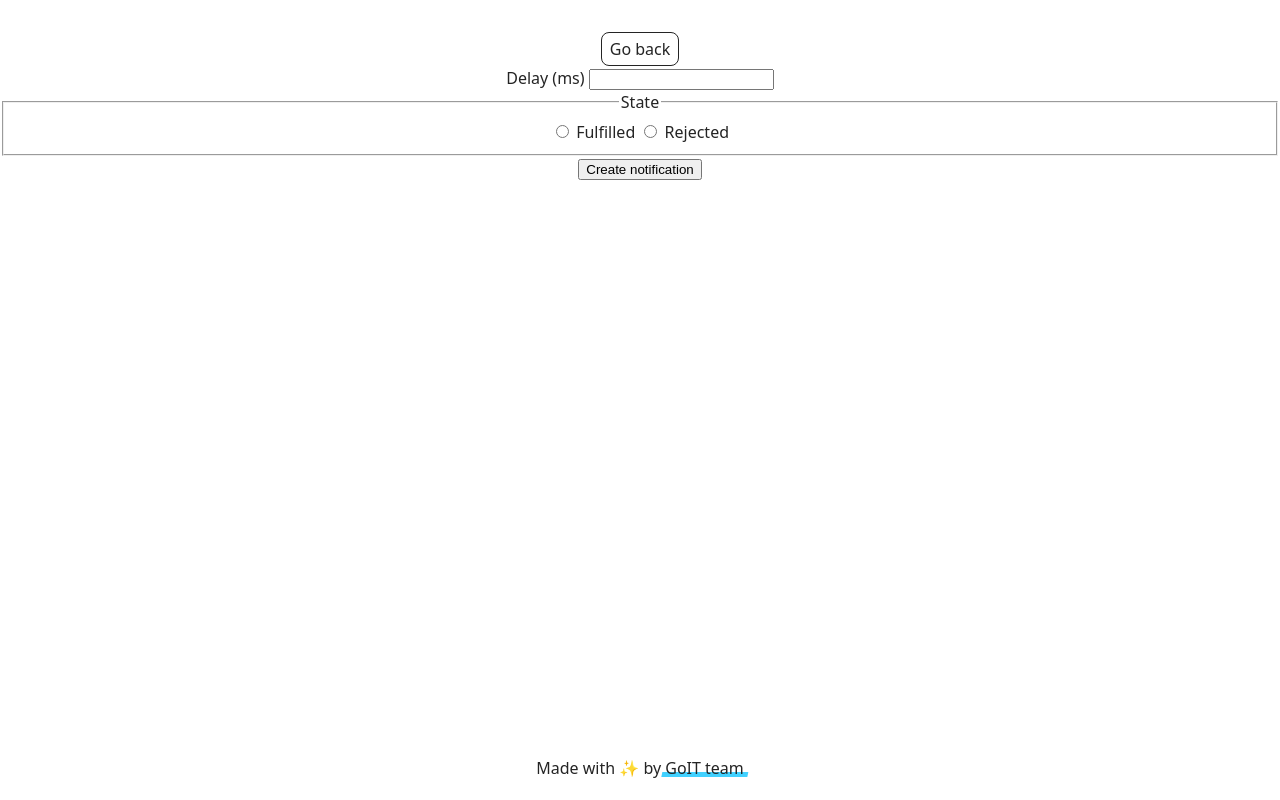
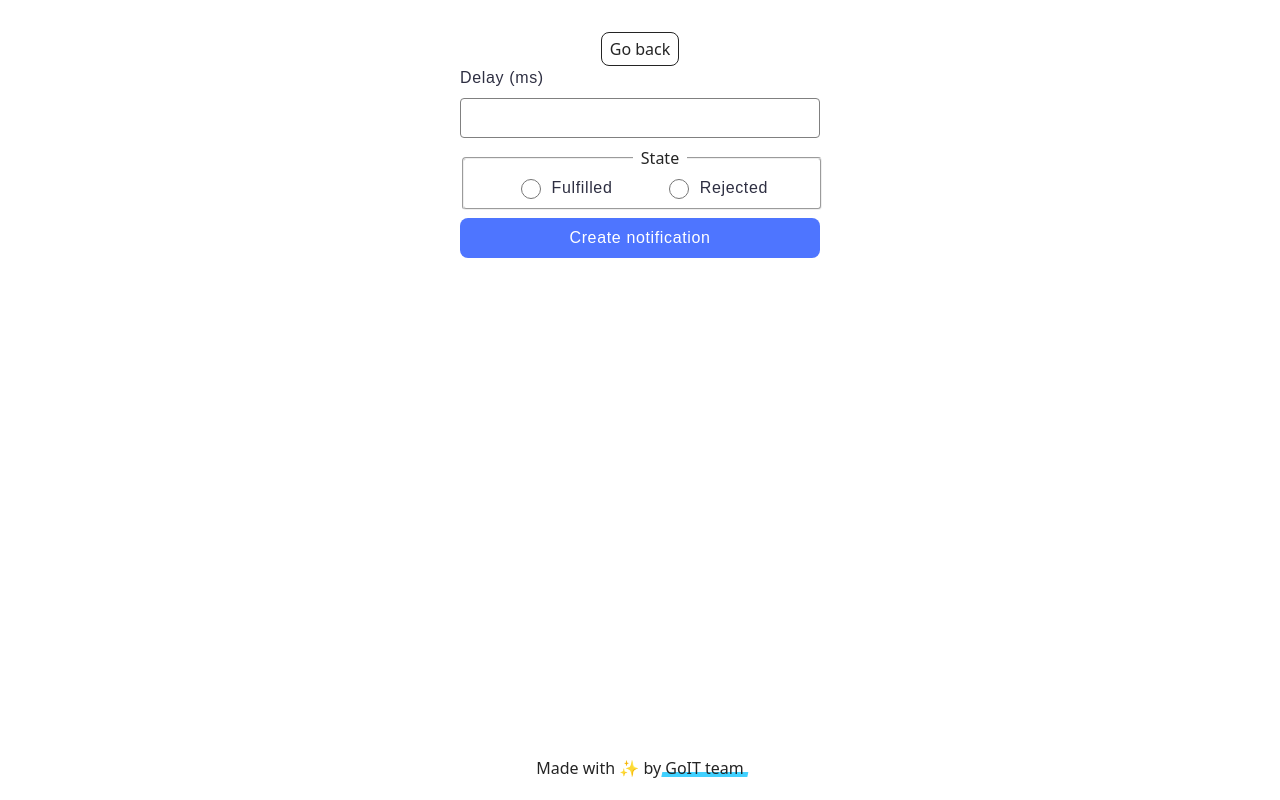
Before and after one commit to Anna-Smyrnova/goit-js-hw-10, a website built with Vite: page src/2-snackbar.html in a window 1280 px wide. Built offline with nearby package versions, Linux system fonts and the light colour scheme.

Commit message:
done task #2 HW10

```diff
--- a/src/2-snackbar.html
+++ b/src/2-snackbar.html
@@ -4,7 +4,7 @@
     <meta charset="UTF-8" />
     <meta http-equiv="X-UA-Compatible" content="IE=edge" />
     <meta name="viewport" content="width=device-width, initial-scale=1.0" />
-    <title>Page 3</title>
+    <title>Snackbar</title>
     <link rel="stylesheet" href="./css/styles.css" />
   </head>
   <body>
@@ -30,7 +30,7 @@
           </label>
         </fieldset>
 
-        <button type="submit">Create notification</button>
+        <button class="snackbar-btn" type="submit">Create notification</button>
       </form>
     </main>
 
--- a/src/css/2-snackbar.css
+++ b/src/css/2-snackbar.css
@@ -0,0 +1,87 @@
+*,
+*::before,
+*::after {
+  box-sizing: border-box;
+}
+.form {
+  display: flex;
+  flex-direction: column;
+  gap: 8px;
+  width: 360px;
+  margin: 0px auto;
+}
+.form label {
+  display: flex;
+  flex-direction: column;
+  align-items: start;
+  gap: 8px;
+  font-family: 'Montserrat', sans-serif;
+  font-weight: 400;
+  font-size: 16px;
+  line-height: 1.5;
+  letter-spacing: 0.04em;
+  color: #2e2f42;
+}
+.form label input {
+  border: 1px solid #808080;
+  border-radius: 4px;
+  width: 360px;
+  height: 40px;
+  padding-left: 16px;
+}
+.form label input:focus-visible {
+  border: 1px solid #4e75ff;
+}
+.form fieldset {
+  display: flex;
+  flex-direction: row;
+  align-items: flex-start;
+  gap: 48px;
+  padding-left: 48px;
+  width: 360px;
+  height: 64px;
+  border-radius: 4px;
+  stroke-width: 1px;
+  stroke: #808080;
+}
+
+.form fieldset legend {
+  padding: 0 8px;
+  white-space: nowrap;
+}
+.form fieldset label {
+  display: flex;
+  flex-direction: row;
+  justify-content: center;
+  width: 104px;
+  height: 32px;
+  font-family: 'Montserrat', sans-serif;
+  font-weight: 400;
+  font-size: 16px;
+  line-height: 1.5;
+  color: #2e2f42;
+}
+.form fieldset label input {
+  border: 1px solid #757575;
+  border-radius: 14px;
+  width: 20px;
+  height: 20px;
+}
+.snackbar-btn {
+  border-radius: 8px;
+  padding: 8px 16px;
+  width: 360px;
+  height: 40px;
+  border: none;
+  background: #4e75ff;
+  font-weight: 500;
+  font-size: 16px;
+  line-height: 1.5;
+  letter-spacing: 0.04em;
+  color: #fff;
+}
+
+.snackbar-btn:hover,
+.snackbar-btn:active {
+  background: #6c8cff;
+}
--- a/src/js/2-snackbar.js
+++ b/src/js/2-snackbar.js
@@ -1,2 +1,45 @@
 import iziToast from 'izitoast';
 import 'izitoast/dist/css/iziToast.min.css';
+
+const formEl = document.querySelector('.form');
+
+formEl.addEventListener('submit', e => {
+  e.preventDefault();
+
+  const delay = Number(formEl.elements.delay.value);
+  const status = formEl.elements.state.value;
+
+  Message(delay, status);
+});
+
+function createPromise(delay, status) {
+  return new Promise((res, rej) => {
+    setTimeout(() => {
+      if (status === 'fulfilled') {
+        res(delay);
+      } else {
+        rej(delay);
+      }
+    }, delay);
+  });
+}
+
+function Message(delay, status) {
+  createPromise(delay, status)
+    .then(delay => {
+      iziToast.success({
+        message: `✅ Fulfilled promise in ${delay}ms`,
+        position: 'topRight',
+        backgroundColor: '#0cb13dff',
+        messageColor: '#fff',
+      });
+    })
+    .catch(delay => {
+      iziToast.error({
+        message: `❌ Rejected promise in ${delay}ms`,
+        position: 'topRight',
+        backgroundColor: '#d02727',
+        messageColor: '#fff',
+      });
+    });
+}
```
Also changed, not shown: src/1-timer.html (+1 -1 lines).
